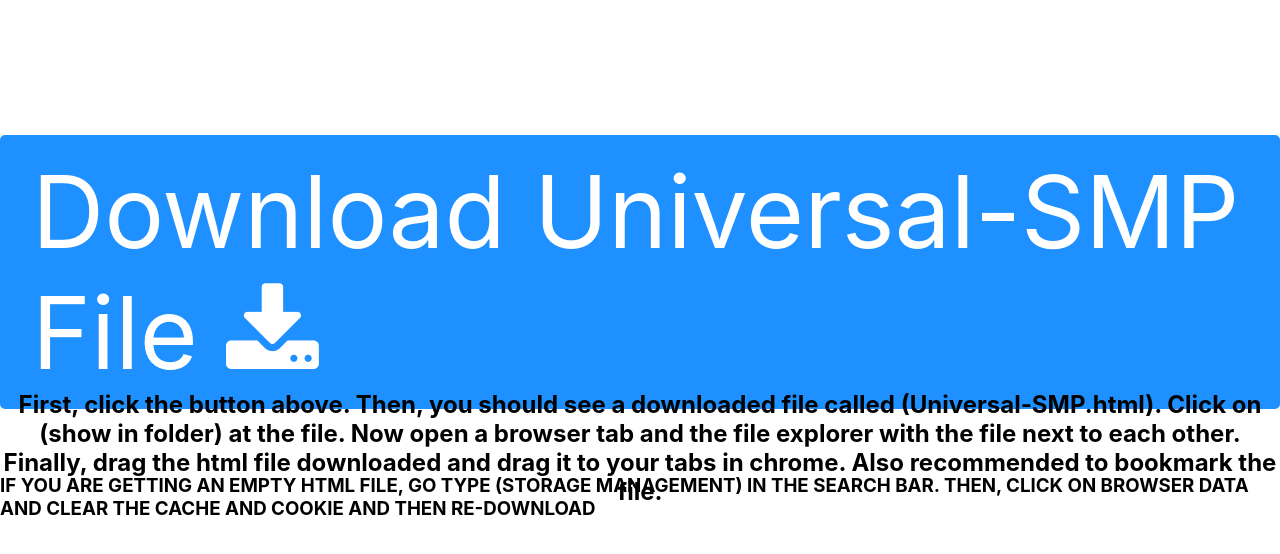
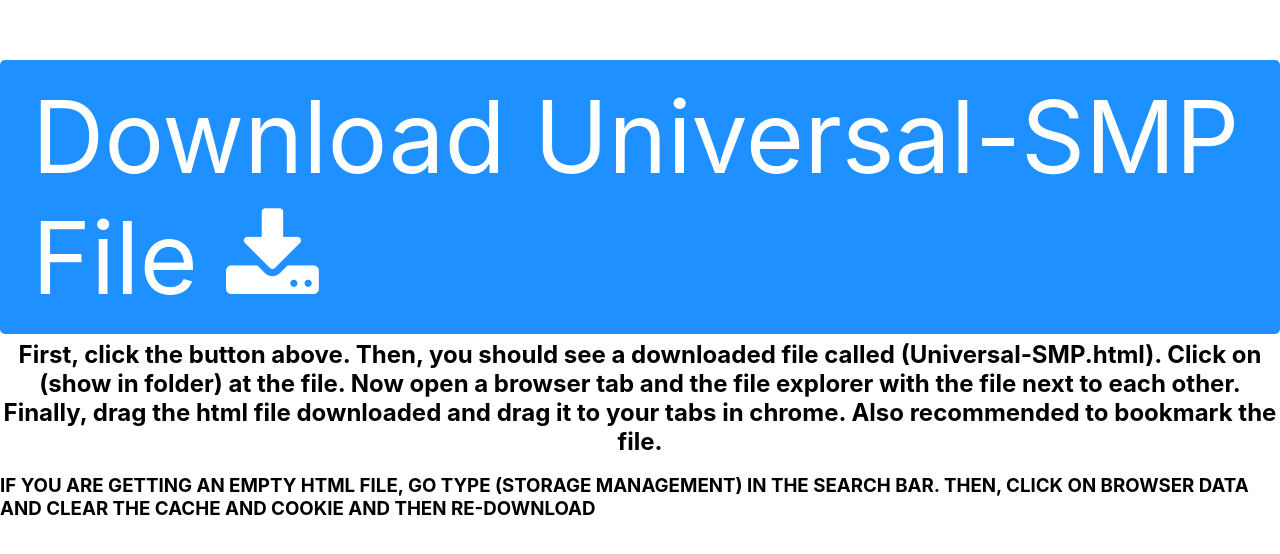
Before and after one commit to MythicalTrashcan/Universal-SMP, a plain HTML site: page index.html in a window 1280 px wide. Shown: the part 154-708 px from the top of the page. Drawn offline with Linux system fonts and the light colour scheme.

Commit message:
Fix smaller screen text overlap

```diff
--- a/style.css
+++ b/style.css
@@ -18,7 +18,7 @@ body{
     font-size: 100px;
     text-decoration: none;
     border-radius:5px;
-	margin-bottom: -600px;
+	margin-bottom: -450px;
 }
 
 .download-btn:hover {
@@ -27,4 +27,4 @@ body{
 
 .dir {
 	text-align: center;
-	margin-bottom: -450px;
+	margin-bottom: -350px;
```
